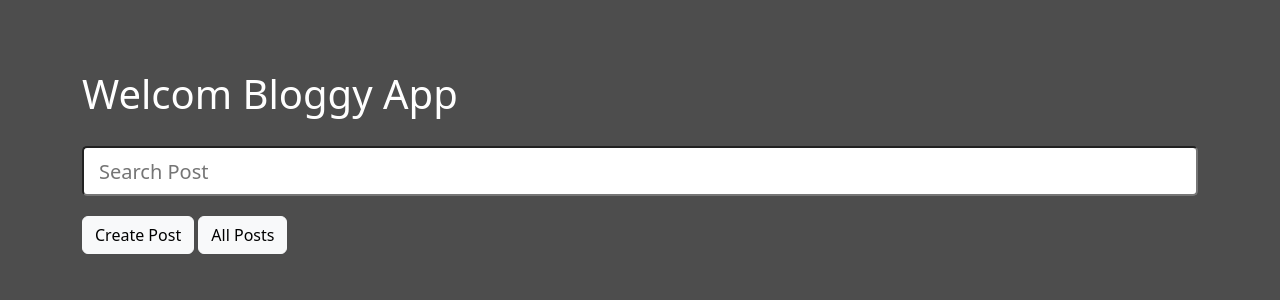
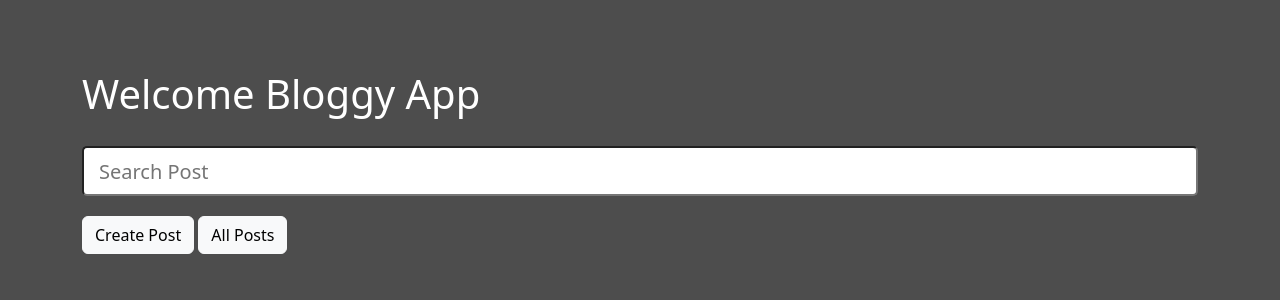
Before and after one commit to pylearner900/django-blog, a Django app: page / in a window 1280 px wide. Shown: the top 300 px of the page. Run offline with Django 5.2, Linux system fonts and the light colour scheme; data that the repository does not hold is empty.

Commit message:
Update index.html

```diff
--- a/templates/Blogapp/index.html
+++ b/templates/Blogapp/index.html
@@ -48,7 +48,7 @@
 <body>
 
     <div id="main-div" class="container">
-        <h1>Welcom Bloggy App</h1>
+        <h1>Welcome Bloggy App</h1>
         <form method="get">
             <input type="text" placeholder="Search Post" name="q" id="">
         </form>
```
